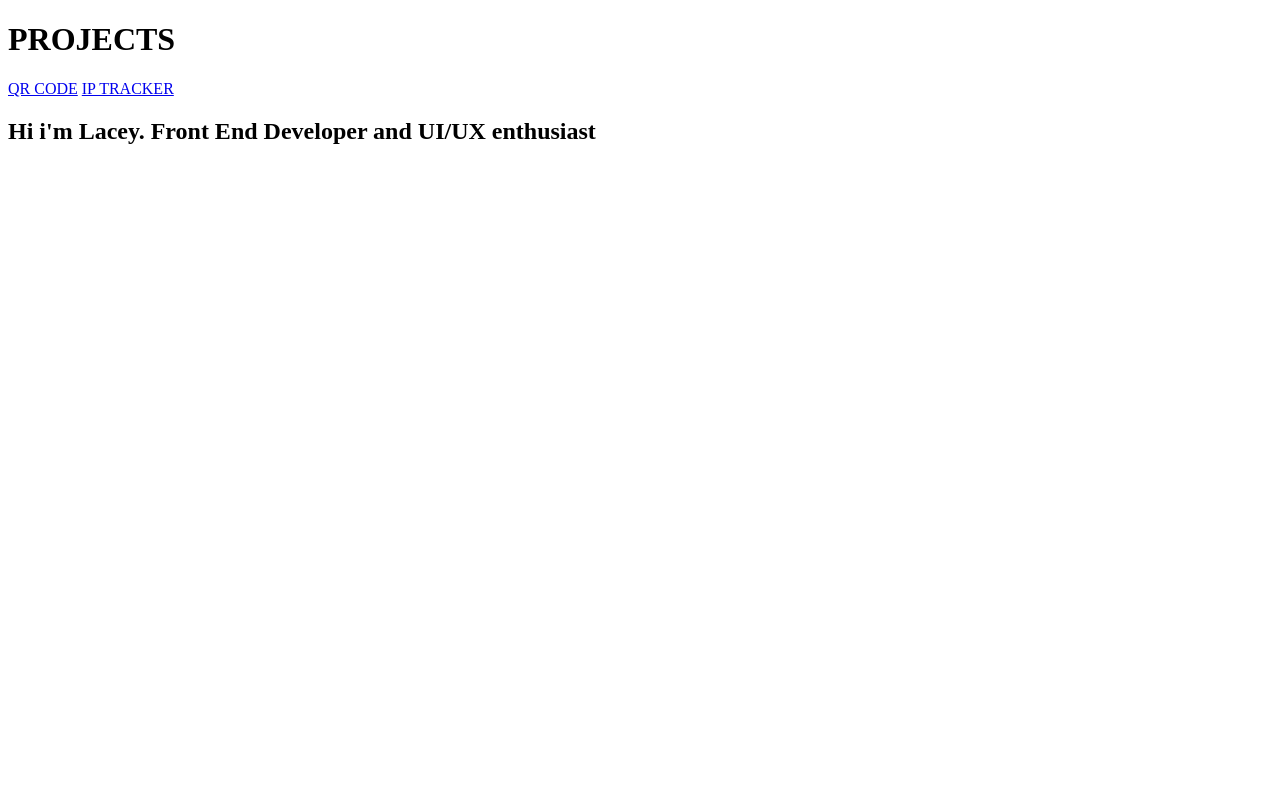
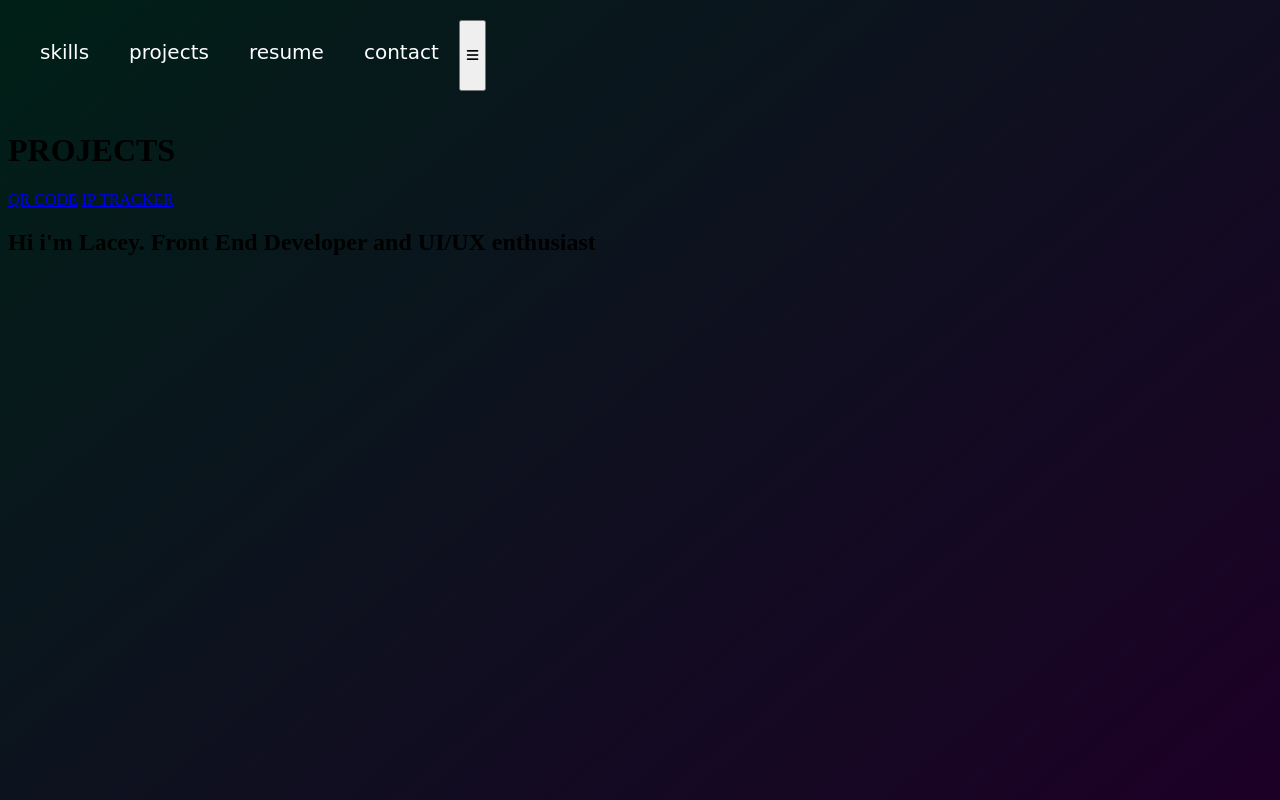
Before and after one commit to laceymorganw/laceymorganw.github.io, a plain HTML site: page index.html in a window 1280 px wide. Drawn offline with Linux system fonts and the light colour scheme; a web font is replaced by a local one.

Commit message:
updated css

```diff
--- /dev/null
+++ b/css/style.css
@@ -0,0 +1,73 @@
+@import url('https://fonts.googleapis.com/css2?family=Shrikhand&display=swap');
+
+*{
+    box-sizing: border-box;
+}
+
+:root{
+    --shrikhand-font: 'Shrikhand', cursive;
+}
+
+html{
+    background-image:linear-gradient(320deg, #1d0027, #002017);
+    background-size: cover;
+    background-attachment: fixed;
+}
+
+nav{
+    margin-top: -16px;
+    margin-left: -8px;
+    margin-right: -8px;
+    /* this should show on after shrink and scroll
+    background-color: transparent;
+    box-shadow: 0 0 10px 15px rgba(0, 0, 0, 0.4);*/
+}
+
+ul{
+    display: flex;
+    padding: 20px;
+}
+
+li{
+    list-style-type: none;
+    padding: 20px;
+}
+
+nav > ul> li > a{
+    display: inline-block;
+    font-family: var(--shrikhand-font);
+    font-size: 20px;
+    text-decoration: none;
+    color: white;
+    cursor: pointer;
+}
+
+nav > ul > li > a::after{
+    content: '';
+    display: block;
+    width: 0;
+    height: 5px;
+    margin-top: 2px;
+    border-radius: 99px;
+    background-image: linear-gradient(to left, #47005F, #004D44);
+    transition: width .4s ease-in;
+}
+
+nav > ul > li > a:hover::after{
+    width: 100%;
+    margin-left: -2px;
+}
+
+button.navbar-toggle{
+    display: none;
+}
+
+@media (max-width: 800px) {
+    nav > li {
+        display: none;
+    }
+    button.navbar-toggle{
+        float: right;
+        display: block;
+    }
+}
--- a/index.html
+++ b/index.html
@@ -4,13 +4,30 @@
 <head>
   <meta charset="UTF-8">
   <meta name="viewport" content="width=device-width, initial-scale=1.0">
+  <link rel="stylesheet" href="css/style.css">
+  <script src="https://kit.fontawesome.com/c0319300c2.js" crossorigin="anonymous"></script>
   <title>LW Portfolio</title>
 </head>
 
 <body>
+
+<nav>
+  <ul>
+    <li><a>skills</a></li>
+    <li><a>projects</a></li>
+    <li><a>resume</a></li>
+    <li><a>contact</a></li>
+    <button class="navbar-toggler">
+      <span class="fa-solid fa-bars"></span>
+    </button>
+  </ul>
+</nav>
+
+
 <h1>PROJECTS</h1>
 <a href="qrCode.html">QR CODE</a>
 <a href="ipTracker/index.html">IP TRACKER</a>
+
 
 <section>
   <div>
```
